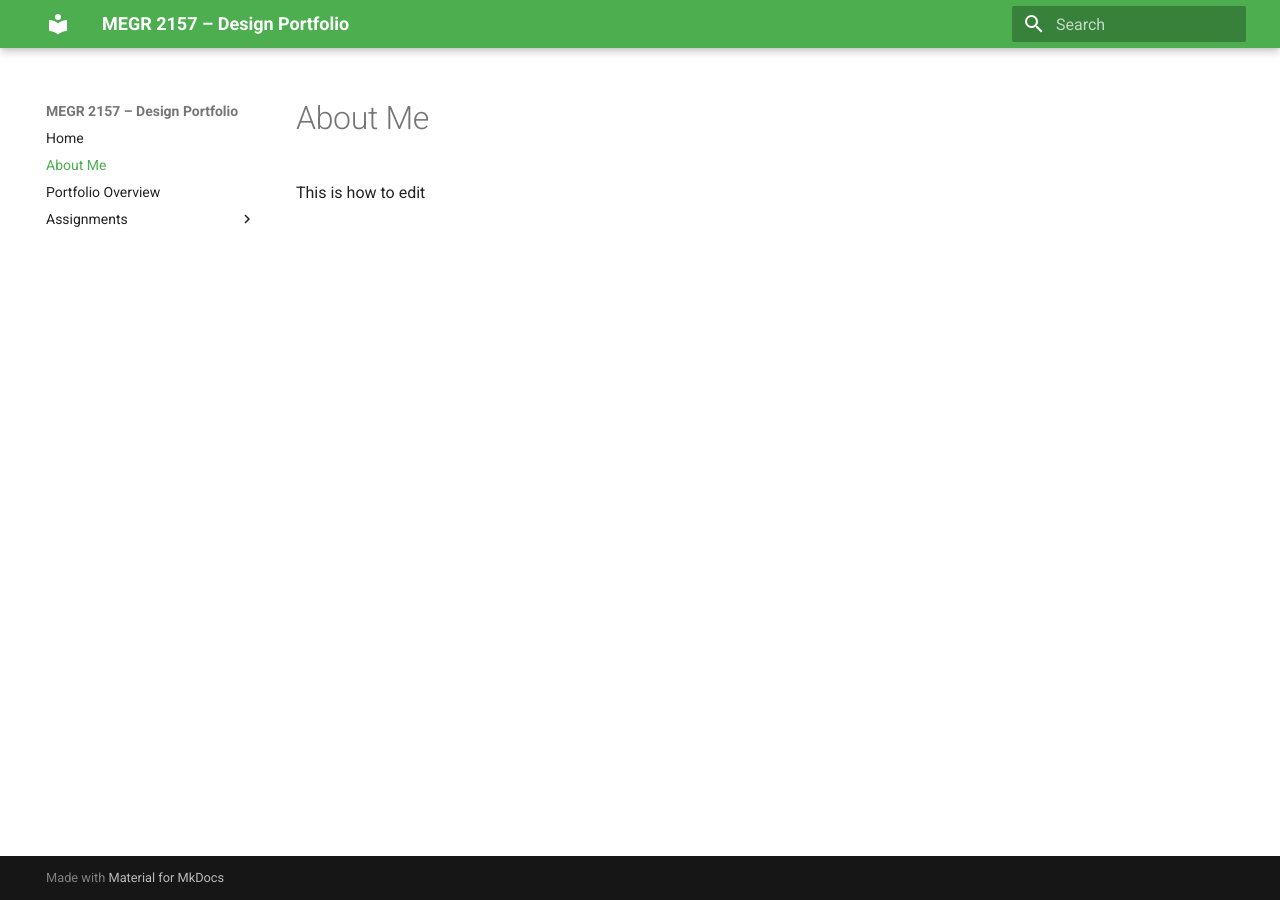
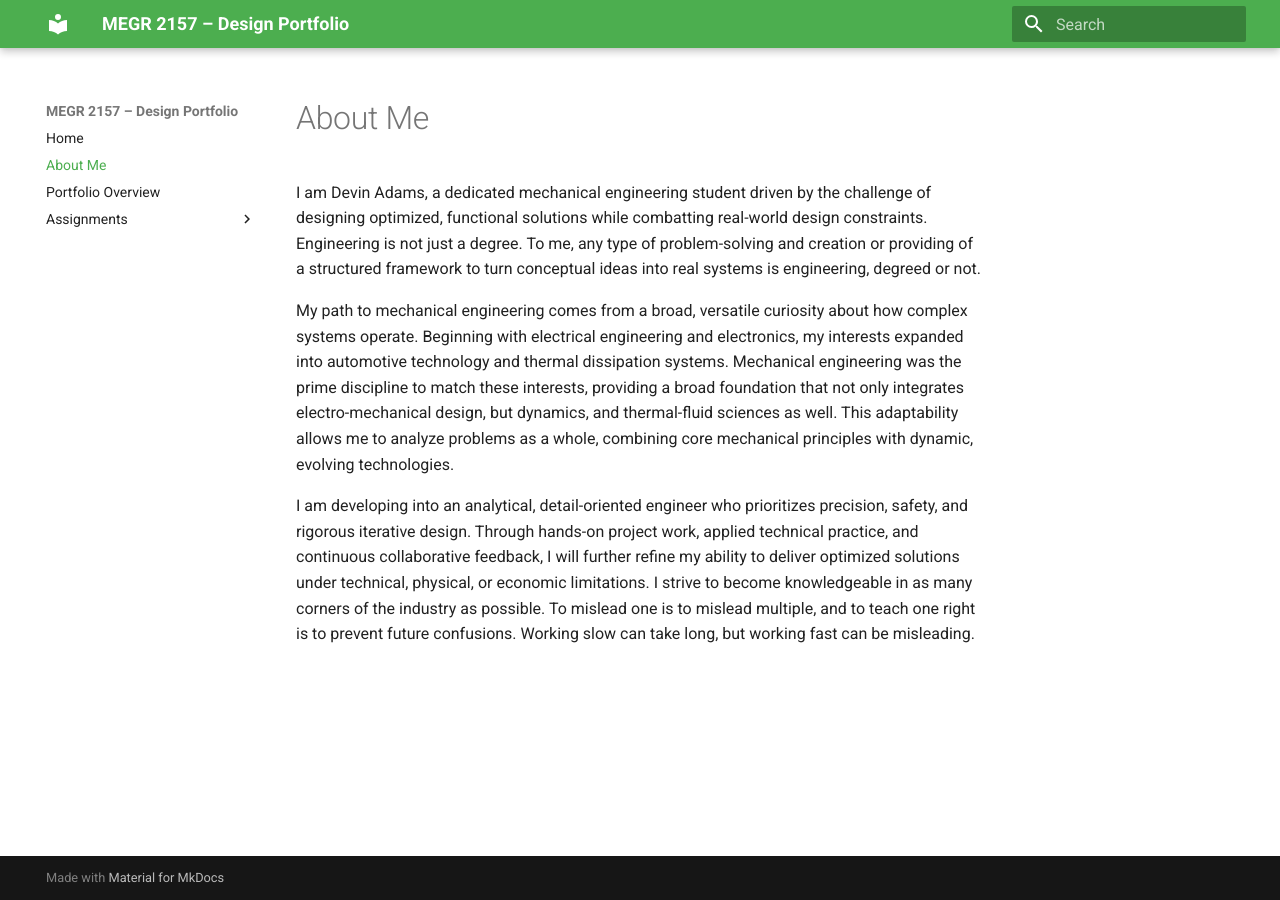
Before and after one commit to dadams78/design-projects-portfolio, an MkDocs documentation site: the page built from docs/aboutme/index.md, in a window 1280 px wide. Built offline with MkDocs 1.6.1 and Material for MkDocs 9.7.7, drawn with Linux system fonts in a browser that asks for light colours.

Commit message:
Update index.md

```diff
--- a/docs/aboutme/index.md
+++ b/docs/aboutme/index.md
@@ -1,2 +1,6 @@
 #About Me
-This is how to edit
+I am Devin Adams, a dedicated mechanical engineering student driven by the challenge of designing optimized, functional solutions while combatting real-world design constraints. Engineering is not just a degree. To me, any type of problem-solving and creation or providing of a structured framework to turn conceptual ideas into real systems is engineering, degreed or not.
+
+My path to mechanical engineering comes from a broad, versatile curiosity about how complex systems operate. Beginning with electrical engineering and electronics, my interests expanded into automotive technology and thermal dissipation systems. Mechanical engineering was the prime discipline to match these interests, providing a broad foundation that not only integrates electro-mechanical design, but dynamics, and thermal-fluid sciences as well. This adaptability allows me to analyze problems as a whole, combining core mechanical principles with dynamic, evolving technologies.
+
+I am developing into an analytical, detail-oriented engineer who prioritizes precision, safety, and rigorous iterative design. Through hands-on project work, applied technical practice, and continuous collaborative feedback, I will further refine my ability to deliver optimized solutions under technical, physical, or economic limitations. I strive to become knowledgeable in as many corners of the industry as possible. To mislead one is to mislead multiple, and to teach one right is to prevent future confusions. Working slow can take long, but working fast can be misleading.
```
